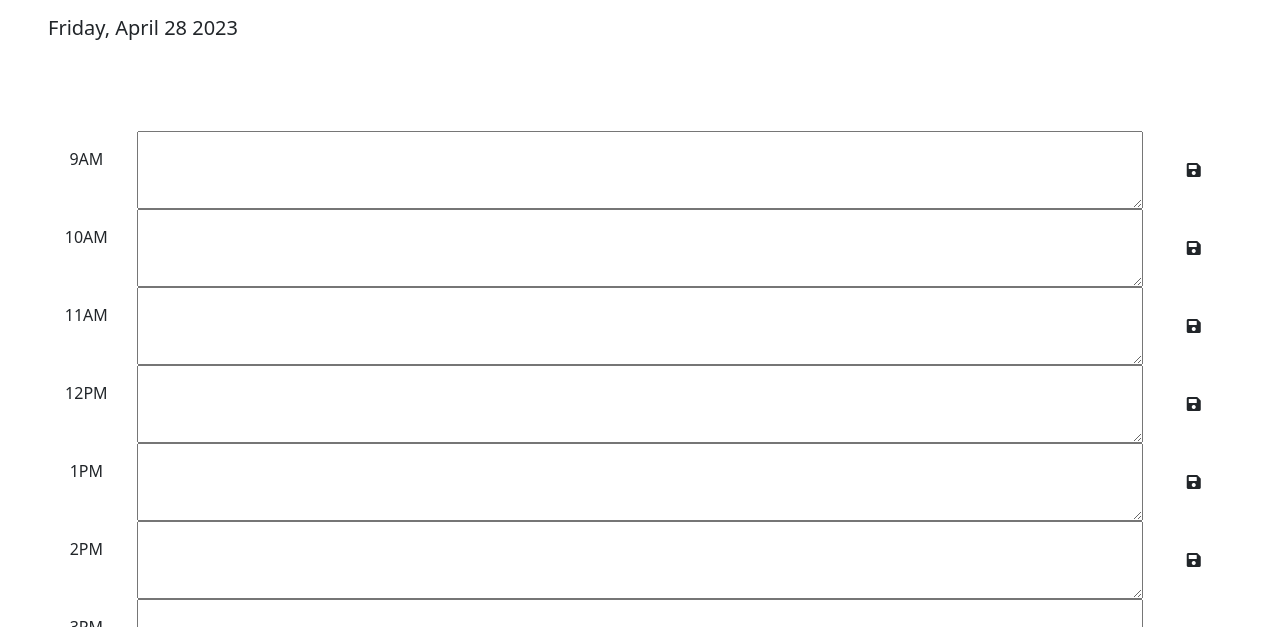
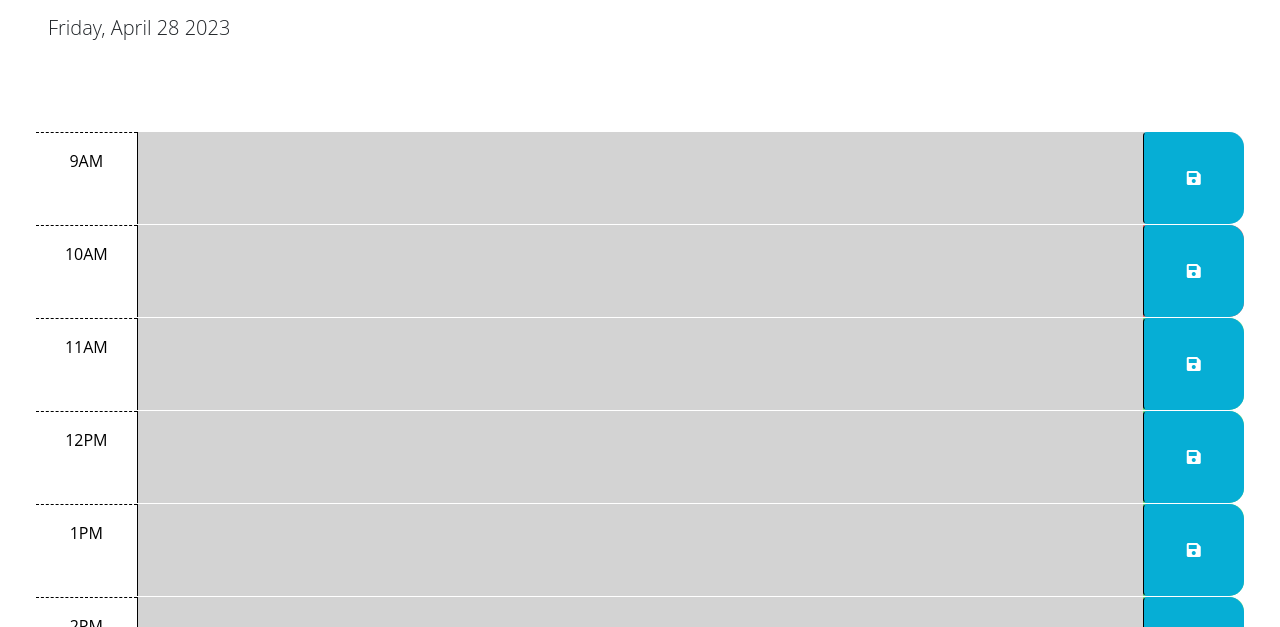
Before and after one commit to TiffanyParks/Employee_Work_Day_Scheduler, a plain HTML site: page index.html in a window 1280 px wide. Shown: the part 166-793 px from the top of the page. Drawn offline with nearby package versions, Linux system fonts and the light colour scheme; the site is published under a folder, as on GitHub Pages, so addresses that start at the root find nothing.

Commit message:
undated css src

```diff
--- a/index.html
+++ b/index.html
@@ -10,7 +10,7 @@
     <link rel="stylesheet" href="https://use.fontawesome.com/releases/v5.8.1/css/all.css"
         integrity="sha384-50oBUHEmvpQ+1lW4y57PTFmhCaXp0ML5d60M1M7uH2+nqUivzIebhndOJK28anvf" crossorigin="anonymous" />
     <link href="https://fonts.googleapis.com/css2?family=Fira+Sans:wght@400;700&display=swap" rel="stylesheet" />
-    <link rel="stylesheet" href="/assets/css/stylesheet.css" />
+    <link rel="stylesheet" href="./assets/css/stylesheet.css" />
     <title>Employee Work Day Scheduler</title>
 </head>
 
```
